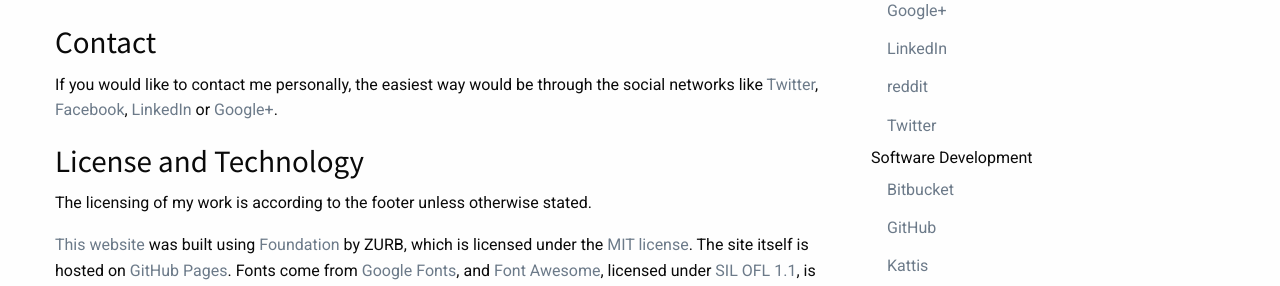
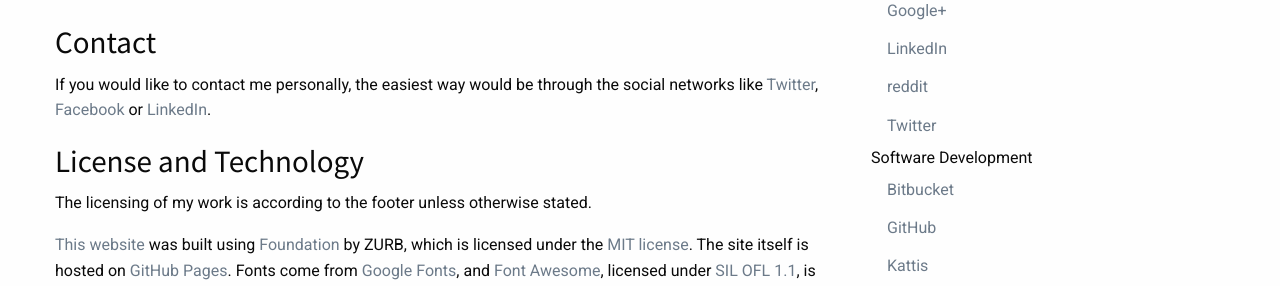
Before and after one commit to hlilje/hlilje.github.io, a Jekyll site: the page built from _posts/2015-08-25-about.md, in a window 1280 px wide. Shown: the part 965-1251 px from the top of the page. Built offline with Jekyll 4.4.1, drawn with Linux system fonts in a browser that asks for light colours; nearby versions of some CDN libraries; our own code applies the rules of GitHub Pages for plain Markdown files.

Commit message:
Update About links

```diff
--- a/_posts/2015-08-25-about.md
+++ b/_posts/2015-08-25-about.md
@@ -29,7 +29,7 @@
 Apart from music and video games I highly regard art in general, though I'm especially
 fond of [film]({{ site.data.links['Video and Film']['IMDb'] }}),
 [literature]({{ site.data.links['Writing and Literature']['Goodreads'] }}), [writing](http://blog.{{ site.url_short }}),
-and [design]({{ site.data.links['Graphics and Design']['Flickr'] }}).
+and [design]({{ site.data.links['Graphics and Photography']['Flickr'] }}).
 I try to live a moderated and healthy lifestyle, and tend to take on too
 many side-projects like learning German or learning how to play piano.
 
@@ -50,8 +50,7 @@
 
 If you would like to contact me personally, the easiest way would be through
 the social networks like [Twitter]({{ site.data.links['Social']['Twitter'] }}),
-[Facebook]({{ site.data.links['Social']['Facebook'] }}), [LinkedIn]({{ site.data.links['Social']['LinkedIn'] }})
-or [Google+]({{ site.data.links['Social']['Google+'] }}).
+[Facebook]({{ site.data.links['Social']['Facebook'] }}) or [LinkedIn]({{ site.data.links['Social']['LinkedIn'] }}).
 
 ### License and Technology
 
```
